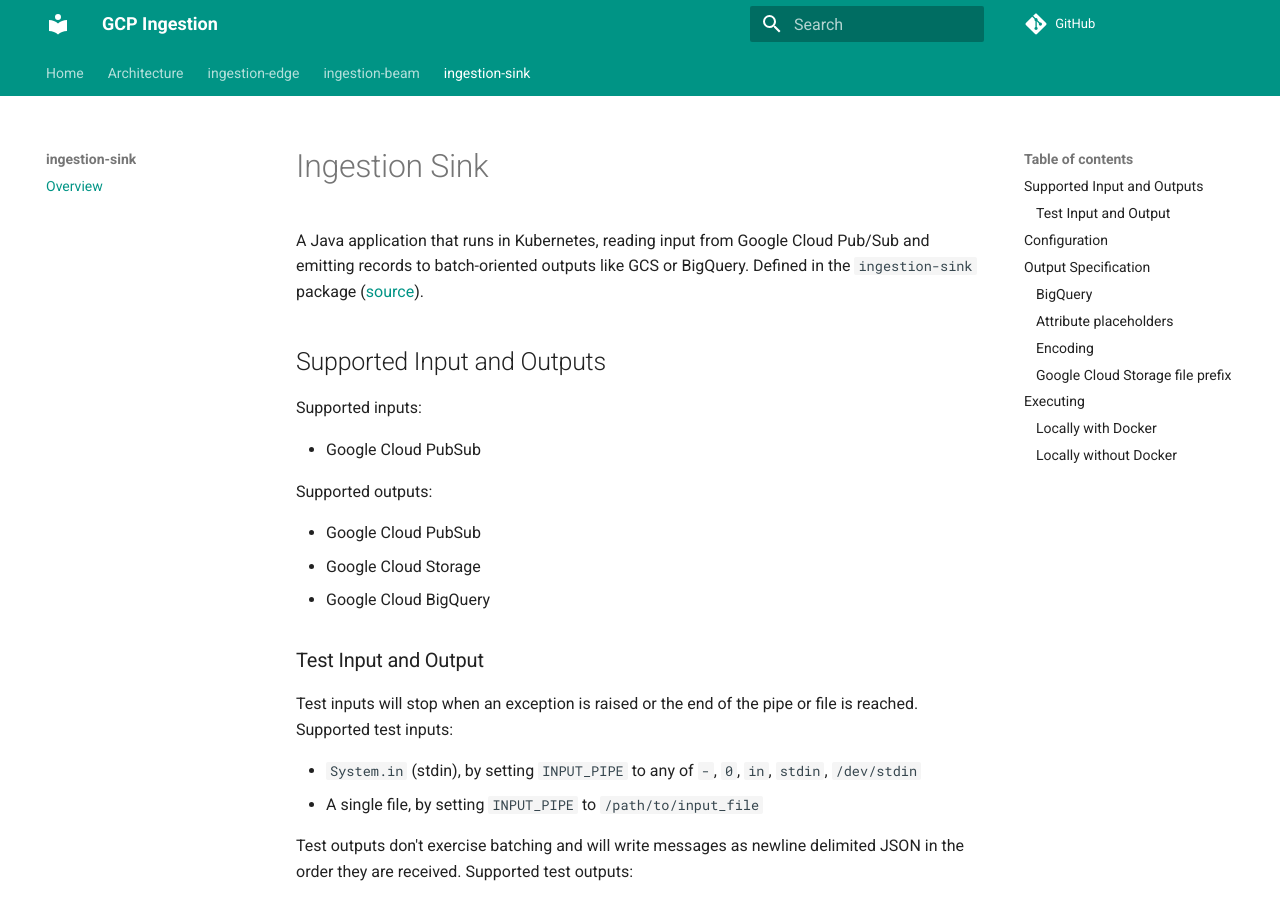
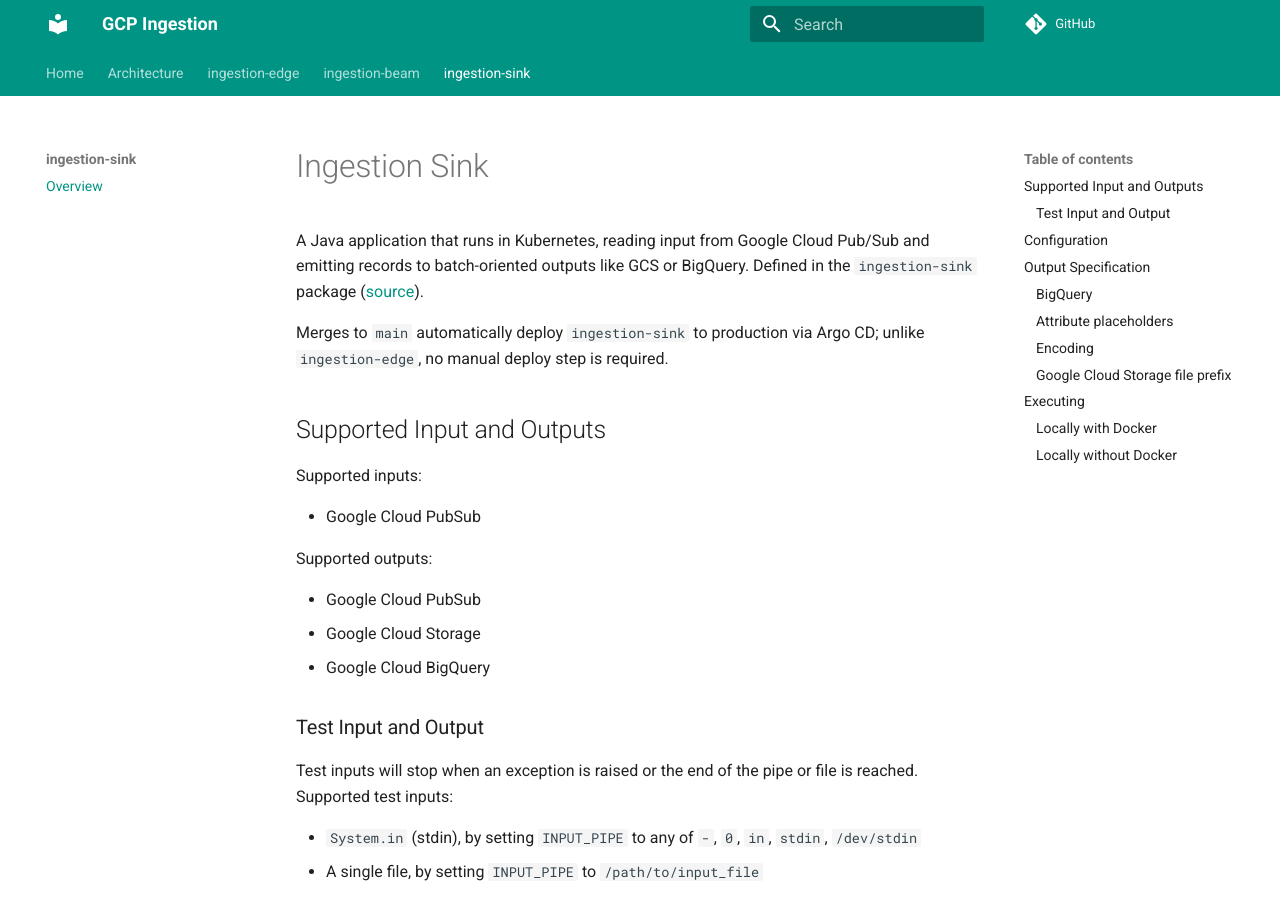
Before and after one commit to mozilla/gcp-ingestion, an MkDocs documentation site: the page built from docs/ingestion-sink/index.md, in a window 1280 px wide and 900 px high. Built offline with MkDocs 1.6.1 and Material for MkDocs 9.7.7, drawn with Linux system fonts in a browser that asks for light colours; comment, search, counter and statistics services are not loaded.

Commit message:
ingestion-sink: Note automatic Argo CD production deploys on merge to main
Finding-Id: 0a73727c8ba14299ba85694d08ea0e5e
Reviewed: no (this PR is the review)
Source: https://github.com/mozilla/gcp-ingestion/blob/main/README.md
Source: https://github.com/mozilla/gcp-ingestion/pull/3036

```diff
--- a/docs/ingestion-sink/index.md
+++ b/docs/ingestion-sink/index.md
@@ -4,6 +4,9 @@ A Java application that runs in Kubernetes, reading input from Google Cloud
 Pub/Sub and emitting records to batch-oriented outputs like GCS or BigQuery.
 Defined in the `ingestion-sink` package
 ([source](https://github.com/mozilla/gcp-ingestion/tree/main/ingestion-sink/)).
+
+Merges to `main` automatically deploy `ingestion-sink` to production via
+Argo CD; unlike `ingestion-edge`, no manual deploy step is required.
 
 ## Supported Input and Outputs
 
```
